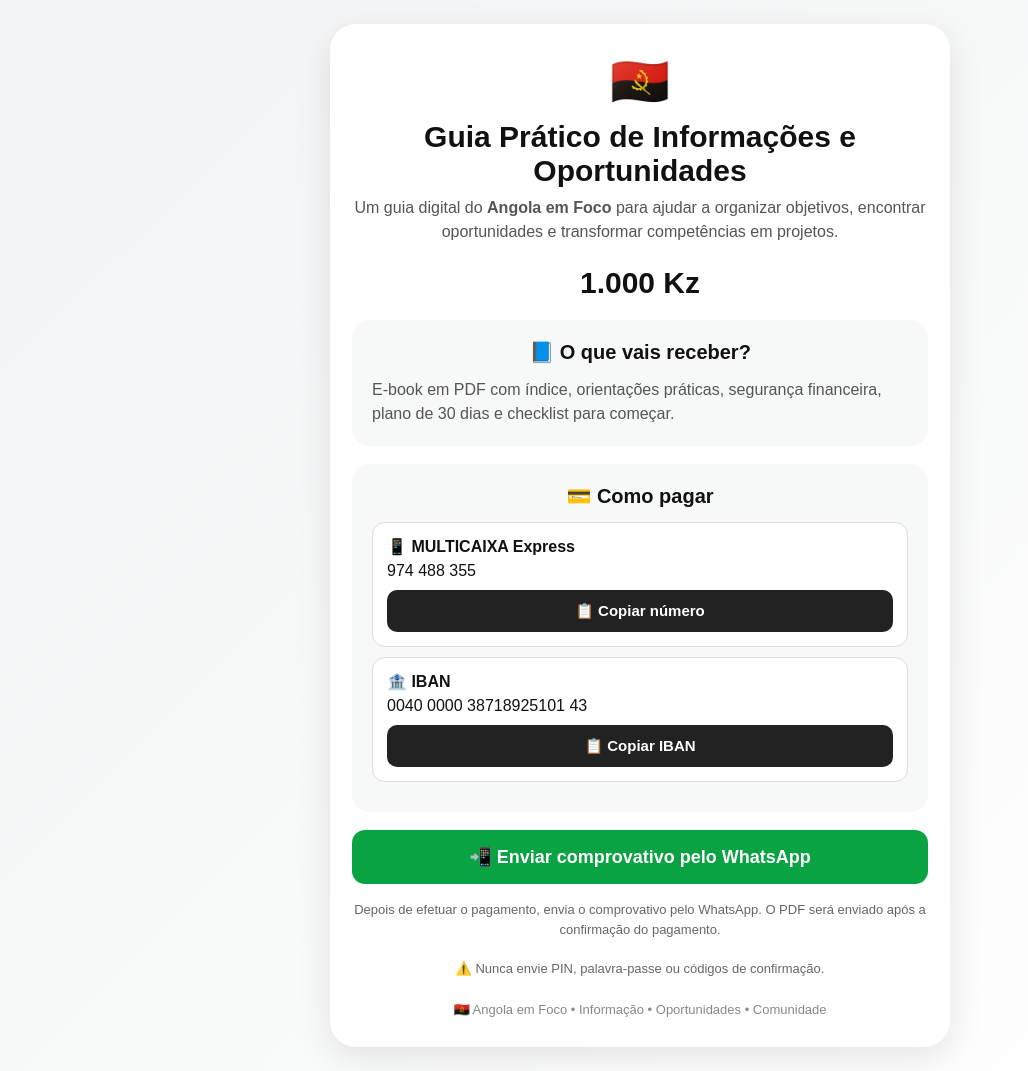
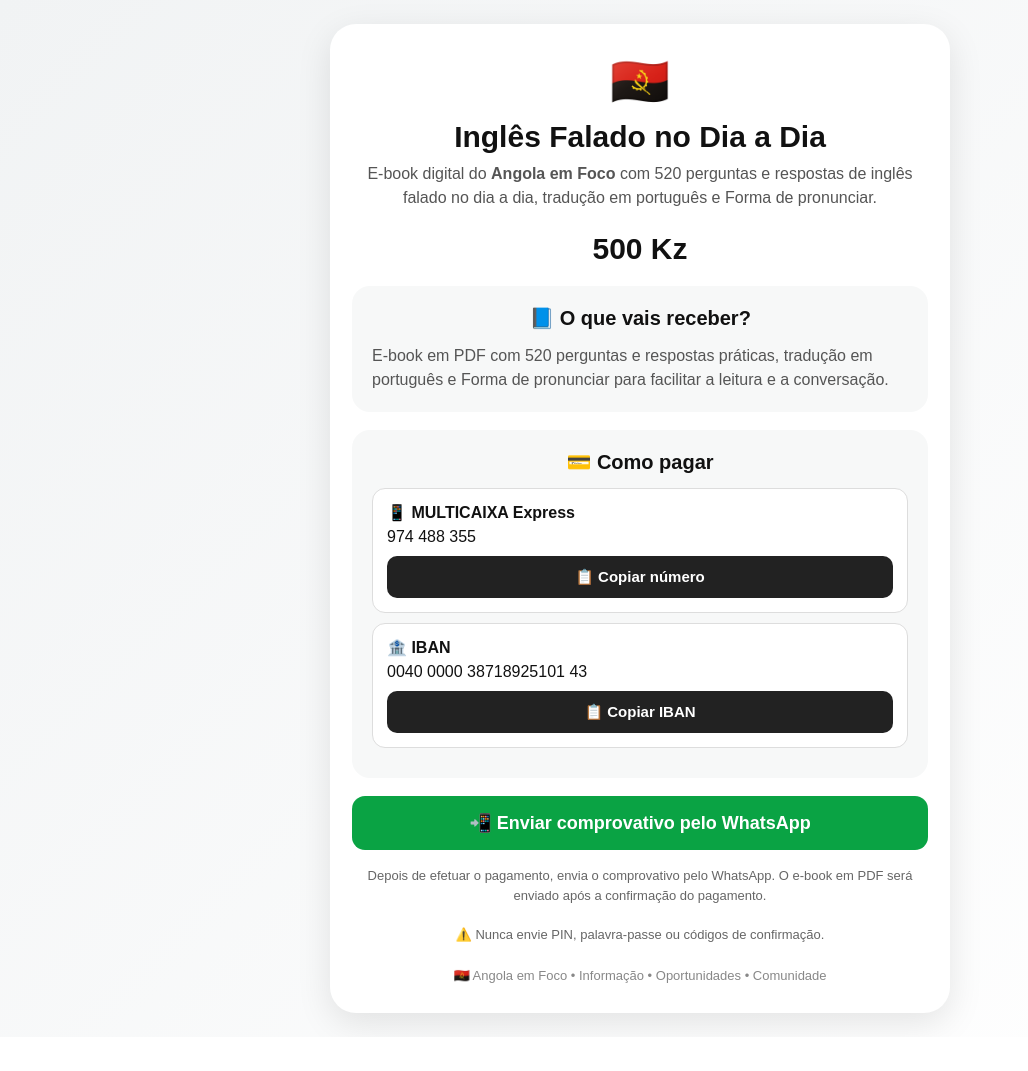
Before and after one commit to angolaemfoco2026/angolaemfocos, a plain HTML site: page comprar.html in a window 1280 px wide. Shown: the whole page, without its empty margins (0-1028 px from the left). After the commit the page ends 1037 px from the top, so only its background shows below. Drawn offline with Linux system fonts and the light colour scheme.

Commit message:
Update comprar.html for new e-book details

```diff
--- a/comprar.html
+++ b/comprar.html
@@ -3,8 +3,8 @@
 <head>
 <meta charset="UTF-8">
 <meta name="viewport" content="width=device-width, initial-scale=1.0">
-<title>Comprar Guia Prático — Angola em Foco</title>
-<meta name="description" content="Adquira o Guia Prático de Informações e Oportunidades — Angola em Foco.">
+<title>Comprar Inglês Falado — Angola em Foco</title>
+<meta name="description" content="Adquira o e-book Inglês Falado no Dia a Dia — 520 perguntas e respostas, tradução e Forma de pronunciar.">
 <style>
 *{box-sizing:border-box;margin:0;padding:0}
 body{
@@ -49,19 +49,17 @@
 <body>
 <div class="card">
 <div class="flag">🇦🇴</div>
-<h1>Guia Prático de Informações e Oportunidades</h1>
+<h1>Inglês Falado no Dia a Dia</h1>
 <p class="subtitle">
-Um guia digital do <b>Angola em Foco</b> para ajudar a organizar objetivos,
-encontrar oportunidades e transformar competências em projetos.
+E-book digital do <b>Angola em Foco</b> com 520 perguntas e respostas de inglês falado no dia a dia, tradução em português e Forma de pronunciar.
 </p>
 
-<div class="price">1.000 Kz</div>
+<div class="price">500 Kz</div>
 
 <div class="box">
 <h2>📘 O que vais receber?</h2>
 <p class="subtitle" style="margin-bottom:0">
-E-book em PDF com índice, orientações práticas, segurança financeira,
-plano de 30 dias e checklist para começar.
+E-book em PDF com 520 perguntas e respostas práticas, tradução em português e Forma de pronunciar para facilitar a leitura e a conversação.
 </p>
 </div>
 
@@ -82,14 +80,14 @@
 </div>
 
 <a class="whatsapp"
-href="https://wa.me/244974488355?text=Ol%C3%A1!%20Fiz%20o%20pagamento%20do%20Guia%20Pr%C3%A1tico%20de%20Angola%20em%20Foco.%20Vou%20enviar%20o%20comprovativo."
+href="https://wa.me/244974488355?text=Ol%C3%A1!%20Fiz%20o%20pagamento%20do%20e-book%20Ingl%C3%AAs%20Falado%20no%20Dia%20a%20Dia%20-%20500%20Kz.%20Vou%20enviar%20o%20comprovativo."
 target="_blank" rel="noopener noreferrer">
 📲 Enviar comprovativo pelo WhatsApp
 </a>
 
 <p class="note">
 Depois de efetuar o pagamento, envia o comprovativo pelo WhatsApp.
-O PDF será enviado após a confirmação do pagamento.
+O e-book em PDF será enviado após a confirmação do pagamento.
 <br><br>
 ⚠️ Nunca envie PIN, palavra-passe ou códigos de confirmação.
 </p>
```
